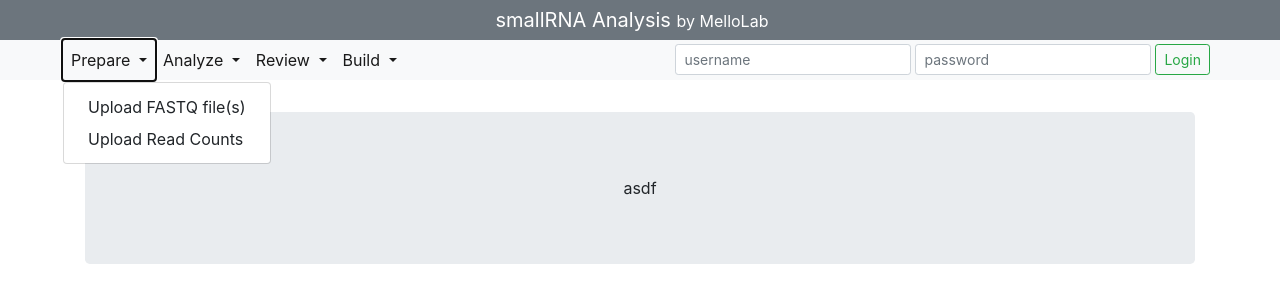
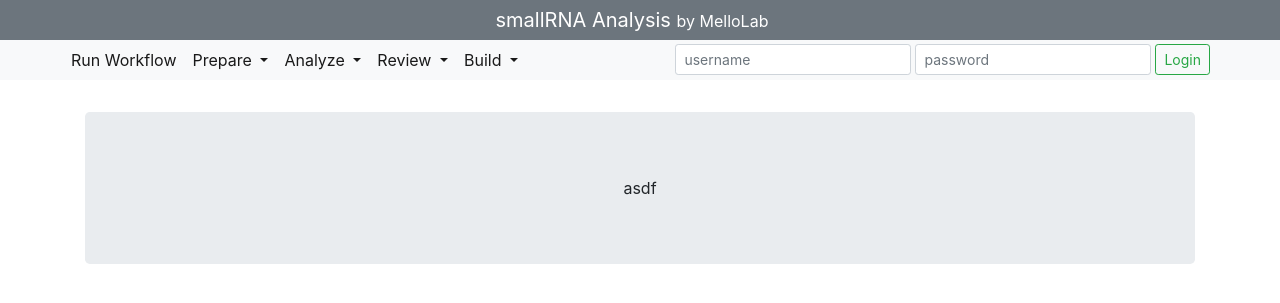
Before and after one commit to ahmetrasit/smallRNA, a Django app: template smallRNA/manager/templates/homepage.html in a window 1280 px wide, after a click on "Run Workflow". Shown: the top 303 px of the page. Run offline with Django 3.2, Linux system fonts and the light colour scheme; the template is opened without the code that fills it: most values are stand-ins (such as "Sample title", 1, 10 or a date in 2020); some libraries are stand-ins or nearby versions.

Commit message:
Landing page consistency improvements before going to bed

```diff
--- a/smallRNA/manager/templates/homepage.html
+++ b/smallRNA/manager/templates/homepage.html
@@ -29,7 +29,7 @@
         </div>
         <div class="card-footer bg-transparent border-light p-2 mb-2">
           <button type="button" class="btn btn-lg btn-success btn-block">Upload FASTQ file(s)</button>
-          <button type="button" class="btn btn-outline-success btn-block">Upload Read Counts</button>
+          <button type="button" class="btn btn-outline-success btn-block">Upload Customized Data</button>
         </div>
       </div>
 
@@ -50,7 +50,7 @@
         <div class="card-footer bg-transparent border-light p-2 mb-2">
           <button type="button" class="btn btn-primary btn-block"><span class="h5">Align</span> Prepared Reads</button>
           <button type="button" class="btn btn-primary btn-block"><span class="h5">Analyze</span> Aligned Reads</button>
-          <button type="button" class="btn btn-primary btn-block"><span class="h5">Visualize</span> Analyzed Reads</button>
+          <button type="button" class="btn btn-primary btn-block"><span class="h5">Visualize</span> Analysis</button>
         </div>
       </div>
 
@@ -60,9 +60,9 @@
           <p class="card-text text-justify">You can check your performed analysis or interactive visualizations. Only you can see your results unless you share them.</p>
         </div>
         <div class="card-footer bg-transparent border-light p-2 mb-2">
-          <button type="button" class="btn btn-info btn-block">Data <span class="badge badge-light">{{unvisited_data}} new</span></button>
-          <button type="button" class="btn btn-info btn-block">Analysis <span class="badge badge-light">{{unvisited_analysis}} new</span></button>
-          <button type="button" class="btn btn-info btn-block">Visualizations <span class="badge badge-light">{{unvisited_visualization}} new</span></button>
+          <button type="button" class="btn btn-info btn-block">Data <span class="badge badge-warning align-top" style="font-size:.5em">{{unvisited_data}} new</span></button>
+          <button type="button" class="btn btn-info btn-block">Analysis <span class="badge badge-warning align-top" style="font-size:.5em">{{unvisited_analysis}} new</span></button>
+          <button type="button" class="btn btn-info btn-block">Visualizations <span class="badge badge-warning align-top" style="font-size:.5em">{{unvisited_visualization}} new</span></button>
         </div>
       </div>
 
--- a/smallRNA/static/navigation.html
+++ b/smallRNA/static/navigation.html
@@ -24,13 +24,18 @@
           <div class="container pl-2">
             <div class="row">
               <ul class="navbar-nav mr-auto mt-1 mt-lg-0 pt-0">
+                <li class="nav-item  active">
+                  <a class="nav-link" href="#" id="navbarDropdown" role="button" aria-haspopup="true" aria-expanded="false">
+                    Run Workflow
+                  </a>
+                </li>
                 <li class="nav-item dropdown active">
                   <a class="nav-link dropdown-toggle" href="#" id="navbarDropdown" role="button" data-toggle="dropdown" aria-haspopup="true" aria-expanded="false">
                     Prepare
                   </a>
                   <div class="dropdown-menu" aria-labelledby="navbarDropdown">
                     <a class="dropdown-item" href="#">Upload FASTQ file(s)</a>
-                    <a class="dropdown-item" href="#">Upload Read Counts</a>
+                    <a class="dropdown-item" href="#">Upload Customized Data</a>
                   </div>
                 </li>
                 <li class="nav-item dropdown active">
@@ -49,9 +54,9 @@
                     Review
                   </a>
                   <div class="dropdown-menu" aria-labelledby="navbarDropdown">
-                    <a class="dropdown-item" href="#">Data</a>
-                    <a class="dropdown-item" href="#">Analysis</a>
-                    <a class="dropdown-item" href="#">Visualizations</a>
+                    <a class="dropdown-item" href="#">Data <span class="badge badge-warning mt-0 align-top" style="font-size:.5em">{{unvisited_data}} new</span></a>
+                    <a class="dropdown-item" href="#">Analysis <span class="badge badge-warning mt-0 align-top" style="font-size:.5em">{{unvisited_analysis}} new</span></a>
+                    <a class="dropdown-item" href="#">Visualizations <span class="badge badge-warning mt-0 align-top" style="font-size:.5em">{{unvisited_visualization}} new</span></a>
                   </div>
                 </li>
                 <li class="nav-item dropdown active">
@@ -69,7 +74,7 @@
                 {% if user.is_authenticated %}
                 <a class="nav-link pr-0 pb-1 pt-1" href="#" id="navbarDropdown" role="button" aria-haspopup="true" aria-expanded="false">
                   <button type="button" class="btn btn-sm btn-outline-secondary">
-                    {{user.username}} <span class="badge badge-warning">{{notifications}}new</span>
+                    {{user.username}} <span class="badge badge-warning align-top" style="font-size:.5em">{{notifications}}new</span>
                     <span class="sr-only">unread messages</span>
                   </button>
 
```
